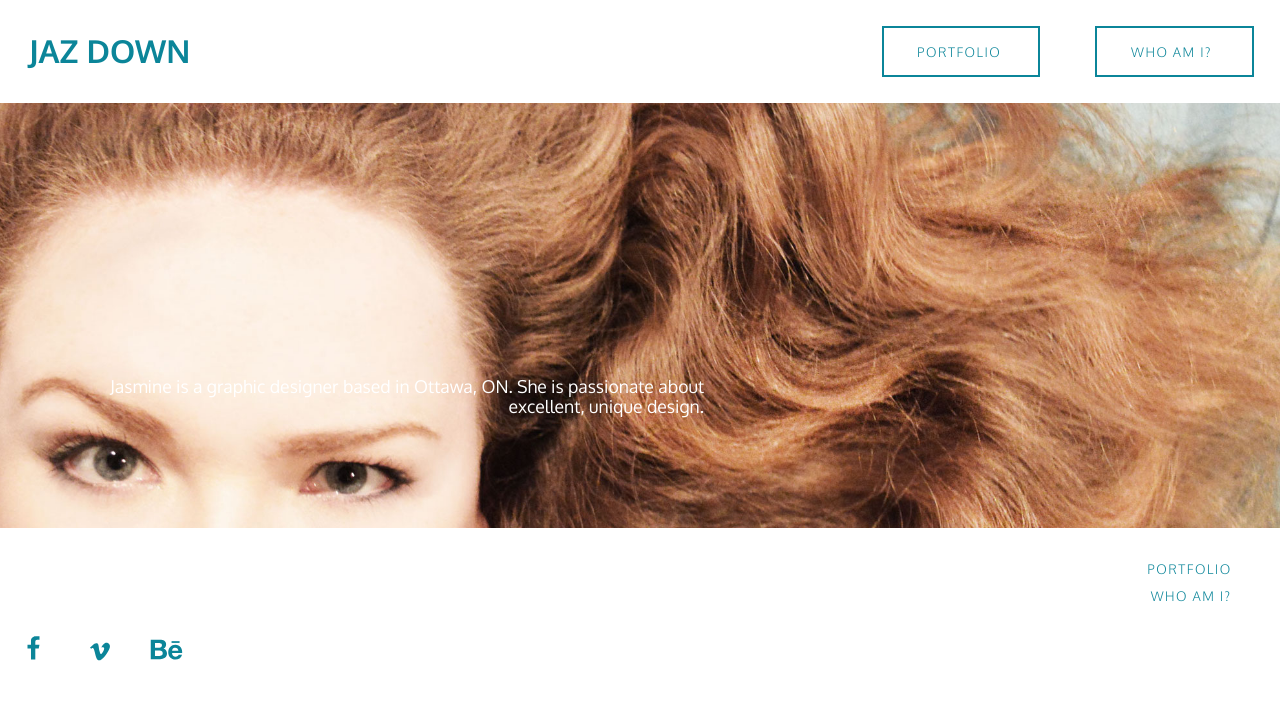
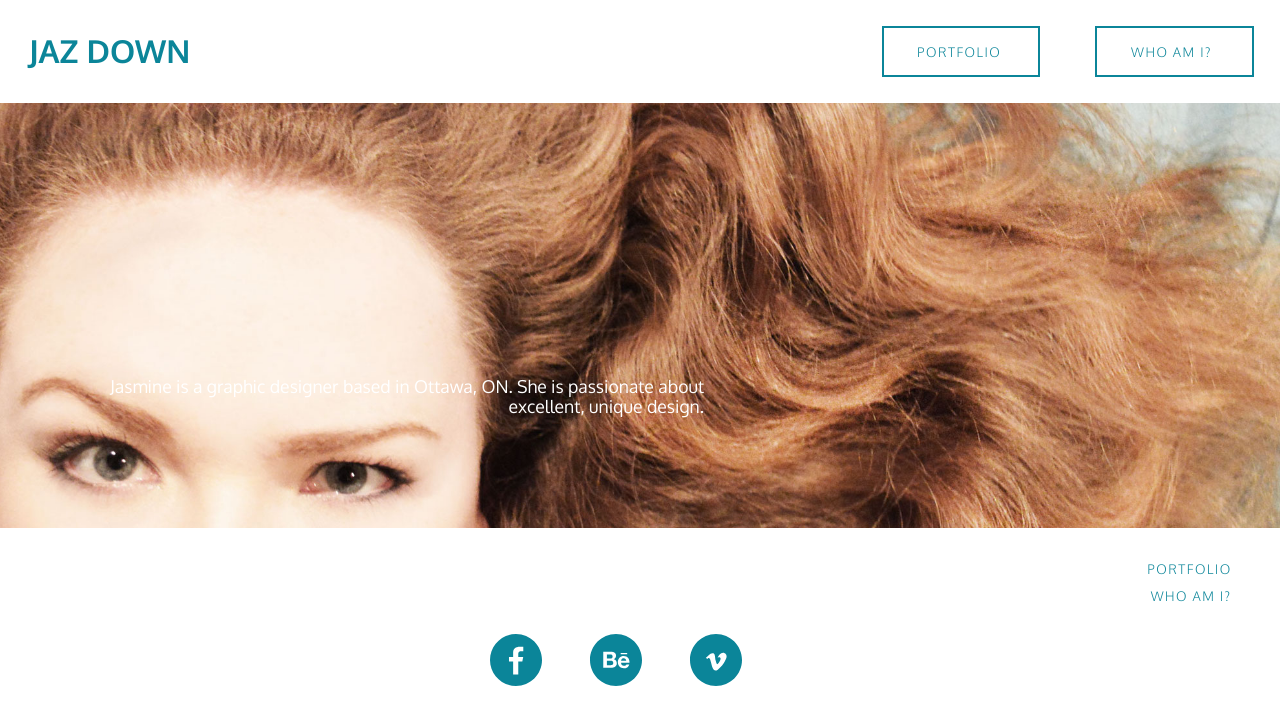
Before and after one commit to jazdown/portfolio, a Jekyll site: the page built from index.html, in a window 1280 px wide. Shown: the top 725 px of the page. Built offline with Jekyll 4.4.1, drawn with Linux system fonts in a browser that asks for light colours; Markdown is read by kramdown in place of the engine named in the settings.

Commit message:
Social media icons
Changed social media icons to blue round ones. Cannot get them centered
right now.

```diff
--- a/_layouts/default.html
+++ b/_layouts/default.html
@@ -25,10 +25,20 @@
       <li><a href="portfolio.html" class="footer-nav-item">portfolio</a></li>
       <li><a href="whoami.html" class="footer-nav-item">who am i?</a></li>
     </ul>
+    <div>
+      <ul class="soc-med-icons grid">
+        <li class="facebook unit unit-xs-1-4"><a href="https://www.facebook.com/jasmine.down.37"></a></li>
+        <li class="behance unit unit-xs-1-4"><a href="https://www.behance.net/jazdown"></a></li>
+        <li class="vimeo unit unit-xs-1-4"><a href="https://vimeo.com/user36330205"></a></li>
+      </ul>
+  </div>
   </footer>
 
+
+
+  <!--
   <div class="social-media push grid" id="soc-med">
     <a href="https://www.facebook.com/jasmine.down.37" class="facebook unit unit-xs-1-3"></a>
     <a href="https://vimeo.com/user36330205" class="vimeo unit unit-xs-1-3"></a>
     <a href="https://www.behance.net/jazdown" class="behance unit unit-xs-1-3"></a>
-  </div>
+  </div>-->
--- a/css/main.css
+++ b/css/main.css
@@ -122,21 +122,46 @@ body {
   color: #4C4C4C;
 }
 
-.down-button-wrapper {
-  height: 2em;
-  width: 2em;
-  left: calc( 50% - 10px );
+.soc-med-icons {
+  height: 110px;
+  width: 330px;
+  left: calc(50% - 165px);
   position: relative;
+  list-style-type: none;
+  z-index: 1;
+  display: block;
+  margin: 0;
+  padding: 0;
 }
 
-.down-button {
-  background-image: url(../images/white-arrow.svg);
+.facebook {
+  height: 3em;
+  margin-right: 1em;
+  background-image: url(../images/facebook-1.svg);
   background-repeat: no-repeat;
-  width: 100%;
-  height: 2em;
-  position: absolute;
+  background-position: center center;
+  background-size: contain;
 }
 
+.behance {
+  height: 3em;
+  background-image: url(../images/behance-1.svg);
+  background-repeat: no-repeat;
+  background-position: center center;
+  background-size: contain;
+}
+
+.vimeo {
+  height: 3em;
+  margin-left: 1em;
+  margin-right: 0;
+  background-image: url(../images/vimeo-1.svg);
+  background-position: center center;
+  background-size: contain;
+  background-repeat: no-repeat;
+}
+
+/*
 .social-media {
   margin: 0;
   padding: 0;
@@ -186,7 +211,7 @@ body {
   background-repeat: no-repeat;
   background-size: 100%;
   display: inline-block;
-}
+}*/
 
 .port-title {
   color: #0B8599;
@@ -264,6 +289,7 @@ footer {
 }
 
 .whoami-type {
+  margin-bottom: 5em;
   padding: 5%;
   color: #8C8C8C;
 }
@@ -307,6 +333,10 @@ footer {
     margin-left: 0;
   }
 
+  .soc-med-icons {
+    right: 10px;
+  }
+
   .nav-item {
     right: 1em;
     margin-right: 1em;
```
Also changed, not shown: images/behance-1.svg (added), images/behance.svg (deleted), images/facebook-1.svg (added), images/facebook.svg (deleted), images/instagram.svg (deleted), images/vimeo-1.svg (added).
